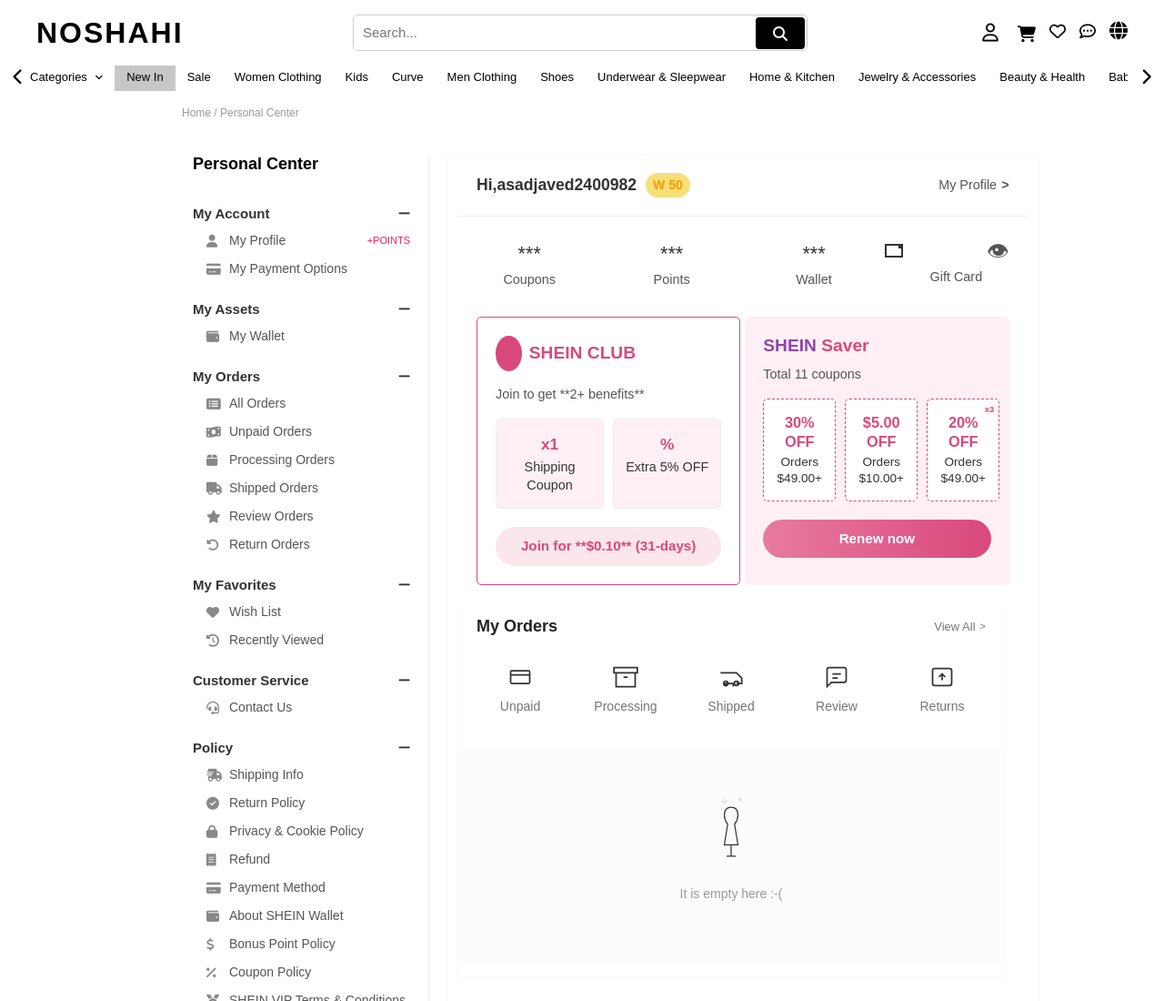
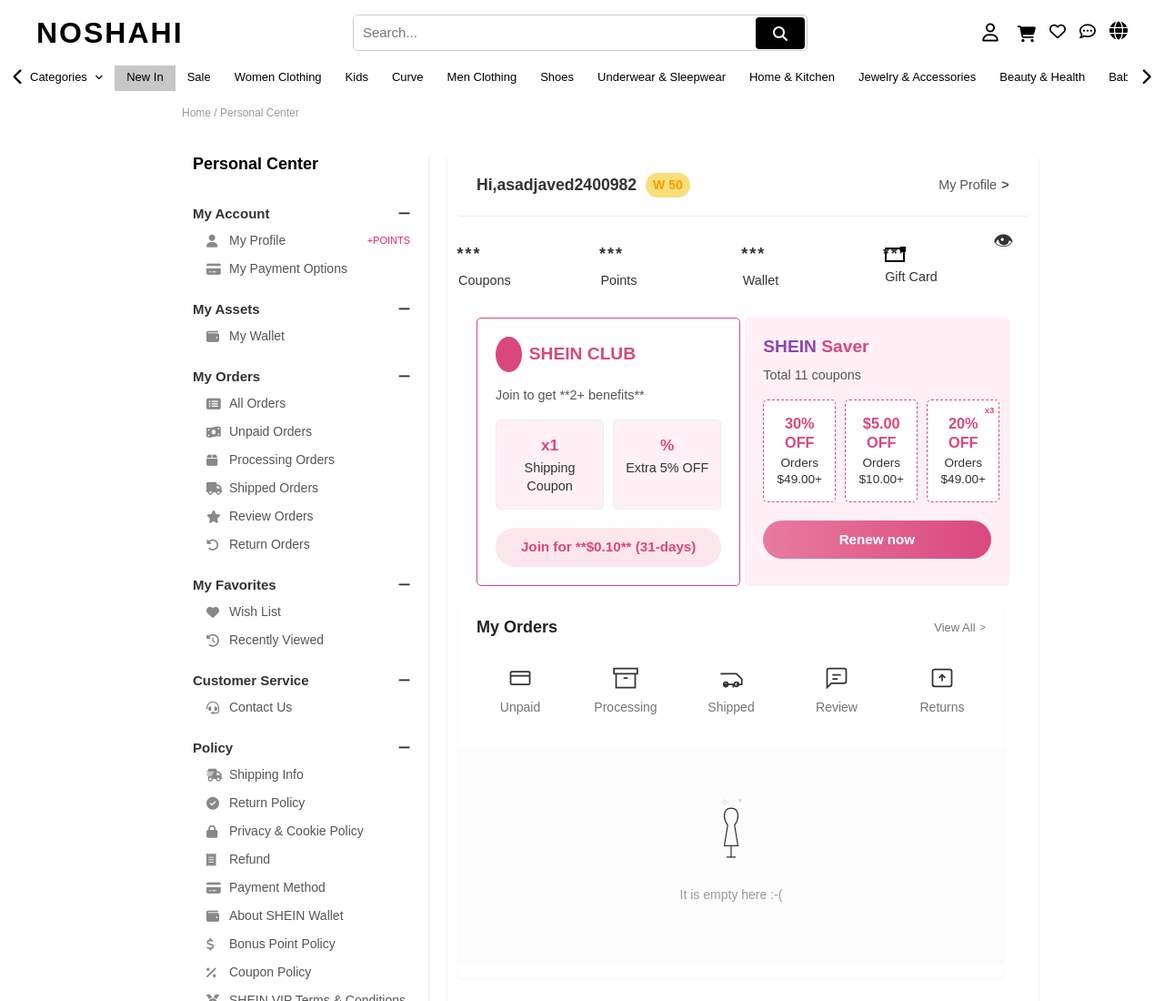
Before and after one commit to noshahi-devs/noshahi-ecom, a plain HTML site: page personal-center.html in a window 1280 px wide. Shown: the top 1100 px of the page at 91% size. Drawn offline with nearby package versions, Linux system fonts and the light colour scheme.

Commit message:
Update personal-center.html
small change

```diff
--- a/personal-center.html
+++ b/personal-center.html
@@ -88,59 +88,75 @@
         /* --- Nav Icons Section --- */
         .nav-icons {
     display: flex;
-            justify-content: space-around;
-            padding: 20px 0;
-            text-align: center;
-            color: var(--text-light);
-            border-bottom: 1px solid var(--border-color);
-            position: relative; /* To position the eye icon */
-        }
-
+    justify-content: space-between;
+    align-items: center;
+    position: relative;
+    padding: 20px 10px;
+}
+
+/* Nav item */
 .nav-item {
     display: flex;
     flex-direction: column;
     align-items: center;
     font-size: 0.9em;
-            flex: 1; /* Distribute space evenly */
-        }
-
-        .nav-item .icon-placeholder {
-            font-size: 1.5em; /* Placeholder for the actual icon */
-            margin-bottom: 5px;
+    flex: 1;
+    cursor: pointer;
+}
+
+/* ICON PLACEHOLDER */
+.icon-placeholder {
+    font-size: 18px;
+    margin-bottom: 6px;
     height: 24px;
+    width: 24px;
     display: flex;
     align-items: center;
     justify-content: center;
-            color: var(--text-dark); /* Color for the asterisks */
-        }
-
+}
+
+/* REAL ICON (hidden by default) */
+.icon-placeholder i {
+    display: none;
+    font-size: 18px;
+}
+
+/* STAR TEXT */
+.icon-placeholder span {
+    font-weight: bold;
+    letter-spacing: 2px;
+}
+
+/* Gift card icon */
 .gift-card .icon-placeholder {
-            /* Styling for the Gift Card icon box to match the image */
-            border: 2px solid var(--text-dark);
-            width: 20px;
-            height: 15px;
+    border: 2px solid #000;
+    width: 22px;
+    height: 16px;
     position: relative;
-            margin-bottom: 11px;
 }
 
 .gift-card .icon-placeholder::after {
     content: '';
     position: absolute;
-            width: 5px;
-            height: 5px;
-            background-color: var(--text-dark);
-            top: -2px;
-            right: -2px;
-        }
-
+    width: 6px;
+    height: 6px;
+    background: #000;
+    top: -3px;
+    right: -3px;
+}
+
+/* Eye icon */
 .eye-icon {
-            /* Position the eye icon from the original image */
     position: absolute;
-            top: 20px;
-            right: 20px;
-            font-size: 1.5em;
-            color: var(--text-light);
-        }
+    top: 10px;
+    right: 15px;
+    font-size: 22px;
+    cursor: pointer;
+}
+
+
+
+
 
         /* --- Main Content Layout --- */
 
@@ -1175,13 +1191,10 @@
         /* Responsive Design for max-width: 767px (Mobile Devices)*/
         @media (max-width: 767px) {
 
-            html,
+
             body {
                 overflow-x: hidden !important;
                 background: #F7F8FA;
-            }
-
-            body {
                 flex-direction: column !important;
                 align-items: center !important;
                 justify-content: flex-start;
@@ -1796,28 +1809,40 @@
         </header>
 
         <nav class="nav-icons">
-            <div class="eye-icon" aria-hidden="true">&#x1F441;</div>
+    <div class="eye-icon" id="toggleEye">👁</div>
 
     <div class="nav-item">
-                <div class="icon-placeholder">***</div>
+        <div class="icon-placeholder">
+            <span>***</span>
+            <i class="fa-solid fa-ticket"></i>
+        </div>
         <span>Coupons</span>
     </div>
 
     <div class="nav-item">
-                <div class="icon-placeholder">***</div>
+        <div class="icon-placeholder">
+            <span>***</span>
+            <i class="fa-solid fa-star"></i>
+        </div>
         <span>Points</span>
     </div>
 
     <div class="nav-item">
-                <div class="icon-placeholder">***</div>
+        <div class="icon-placeholder">
+            <span>***</span>
+            <i class="fa-solid fa-wallet"></i>
+        </div>
         <span>Wallet</span>
     </div>
 
     <div class="nav-item gift-card">
-                <div class="icon-placeholder"></div>
+        <div class="icon-placeholder">
+            <span>***</span>
+        </div>
         <span>Gift Card</span>
     </div>
 </nav>
+
 
         <main class="main-content">
 
@@ -2637,6 +2662,32 @@
             e.preventDefault();
             alert('Redirecting to all orders...');
         });
+
+        const eye = document.getElementById("toggleEye");
+let visible = false;
+
+eye.addEventListener("click", () => {
+    const icons = document.querySelectorAll(".icon-placeholder");
+
+    visible = !visible;
+
+    icons.forEach(icon => {
+        const star = icon.querySelector("span");
+        const realIcon = icon.querySelector("i");
+
+        if (realIcon) {
+            if (visible) {
+                star.style.display = "none";
+                realIcon.style.display = "block";
+            } else {
+                star.style.display = "block";
+                realIcon.style.display = "none";
+            }
+        }
+    });
+
+    eye.textContent = visible ? "👁" : "👁";
+});
     </script>
     <!-- Fixed Js -->
     <!-- Bootstrap JS -->
```
Lines whose indentation alone changed are shown as unchanged.
